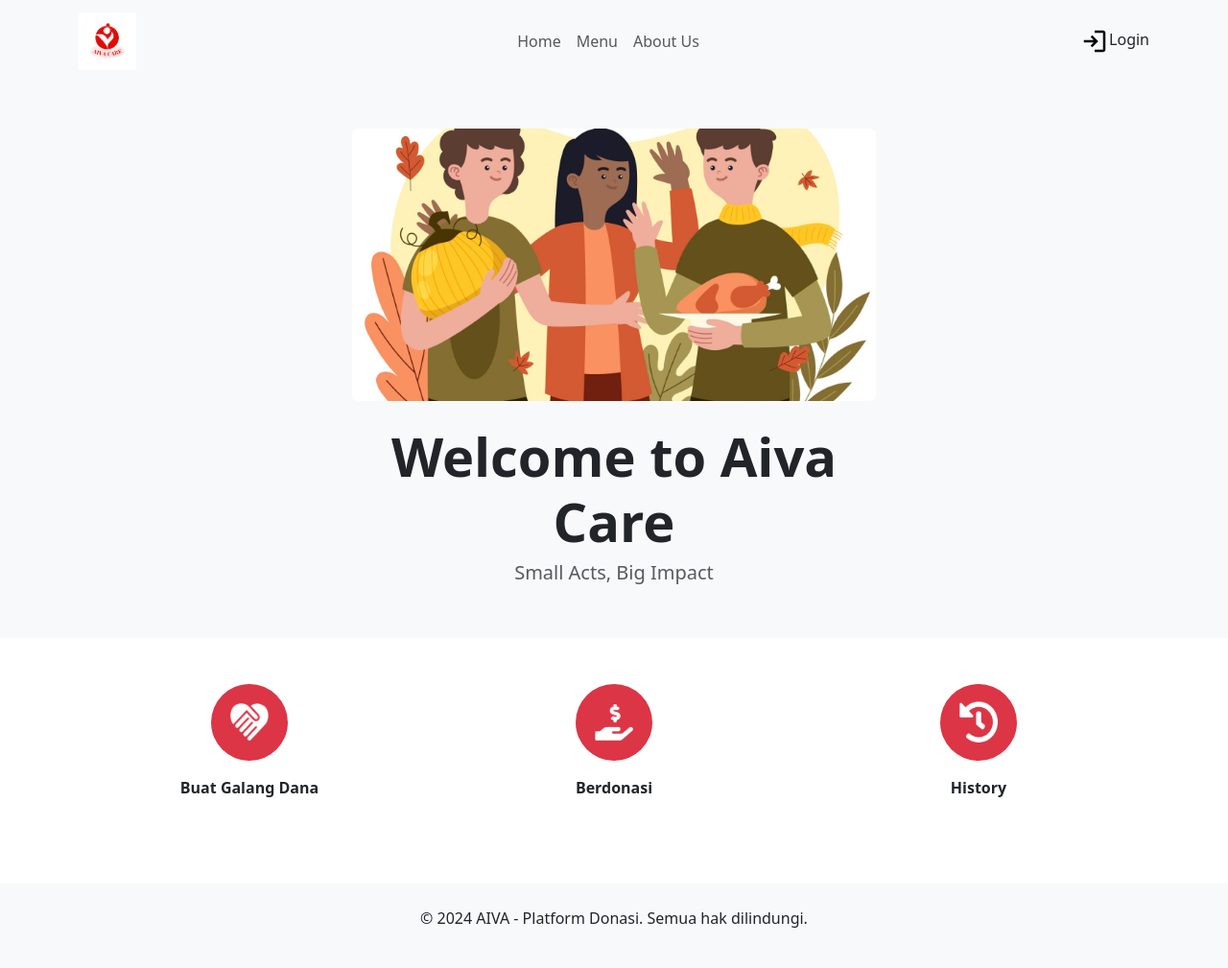
After one commit to Eval04/Aiva-care, a PHP site: page /home_page.php in a window 1280 px wide. The commit adds this page. Shown: the whole page at 96% size. Run offline with PHP 8.4, Linux system fonts and the light colour scheme.

Commit message:
home_page

```diff
--- /dev/null
+++ b/ccss/home_page.css
@@ -0,0 +1,4 @@
+.menu-section a {
+  text-decoration: none;
+  color: inherit;
+}
--- a/ccss/style.css
+++ b/ccss/style.css
@@ -1,6 +1,6 @@
 .card-img-top {
   width: 100%;
-  height: 500px;
+  height: 400px;
   object-fit: cover;
 }
 
--- /dev/null
+++ b/home_page.php
@@ -0,0 +1,113 @@
+<!DOCTYPE html>
+<html lang="en">
+<head>
+    <meta charset="UTF-8">
+    <meta name="viewport" content="width=device-width, initial-scale=1.0">
+    <title>Home Page</title>
+    <link href="https://cdn.jsdelivr.net/npm/bootstrap@5.3.2/dist/css/bootstrap.min.css" rel="stylesheet">
+    <link rel="stylesheet" href="ccss/home_page.css">
+</head>
+<body>
+
+<!-- Navbar -->
+<nav class="navbar navbar-expand-lg navbar-light bg-light">
+    <div class="container d-flex">
+        <!-- Logo -->
+        <a class="navbar-brand me-auto" href="#">
+            <img src="Asset/logo.jpg" alt="Aiva Care Logo" style="width: 60px;">
+        </a>
+
+        <!-- Navbar toggle button (for mobile view) -->
+        <button class="navbar-toggler" type="button" data-bs-toggle="collapse" data-bs-target="#navbarNav" aria-controls="navbarNav" aria-expanded="false" aria-label="Toggle navigation">
+            <span class="navbar-toggler-icon"></span>
+        </button>
+
+        <!-- Navbar items -->
+        <div class="collapse navbar-collapse justify-content-center" id="navbarNav">
+            <ul class="navbar-nav">
+                <li class="nav-item"><a class="nav-link" href="#">Home</a></li>
+                <li class="nav-item"><a class="nav-link" href="#">Menu</a></li>
+                <li class="nav-item"><a class="nav-link" href="#">About Us</a></li>
+            </ul>
+        </div>
+
+        <!-- Login button -->
+        <div class="ms-auto">
+
+            <a class="nav-link" href="login.php"> <svg xmlns="http://www.w3.org/2000/svg" width="30" height="30" viewBox="0 0 24 24"><path fill="#000000" d="M12 21v-2h7V5h-7V3h7q.825 0 1.413.588T21 5v14q0 .825-.587 1.413T19 21zm-2-4l-1.375-1.45l2.55-2.55H3v-2h8.175l-2.55-2.55L10 7l5 5z"/></svg>Login</a>
+
+        </div>
+    </div>
+</nav>
+
+
+<!-- Hero Section -->
+<section class="hero bg-light py-5">
+    <div class="container">
+        <div class="row justify-content-center align-items-center text-center">
+            <div class="col-lg-6">
+                <img src="Asset/hero.png" alt="Hero Image" class="img-fluid rounded mb-4">
+                <h2 class="display-4 fw-bold">Welcome to Aiva Care</h2>
+                <h4 class="lead text-muted">
+                Small Acts, Big Impact
+                </h4>
+            </div>
+        </div>
+    </div>
+</section>
+
+
+<!-- Menu Section-->
+<section class="menu-section py-5">
+    <div class="container">
+        <div class="row text-center">
+            <!-- Menu Item 1 -->
+            <div class="col-md-4 mb-4">
+                <a href="login.php">
+                <div class="d-flex flex-column align-items-center">
+                    <div class="icon-wrapper bg-danger rounded-circle d-flex justify-content-center align-items-center" style="width: 80px; height: 80px;">
+                        <img src="Asset/galangDonasi.png" alt="Buat Galang Dana" style="width: 50%; filter: invert(100%);">
+                    </div>
+                    <p class="mt-3 fw-bold">Buat Galang Dana</p>
+                </div>
+                </a>
+            </div>
+
+            <!-- Menu Item 2 -->
+            <div class="col-md-4 mb-4">
+                <a href="login.php">
+                <div class="d-flex flex-column align-items-center">
+                    <div class="icon-wrapper bg-danger rounded-circle d-flex justify-content-center align-items-center" style="width: 80px; height: 80px;">
+                        <img src="Asset/donasi.png" alt="Berdonasi" style="width: 50%; filter: invert(100%);">
+                    </div>
+                    <p class="mt-3 fw-bold">Berdonasi</p>
+                </div>
+                </a>
+            </div>
+
+            <!-- Menu Item 3 -->
+            <div class="col-md-4 mb-4">
+                <a href="login.php">
+                <div class="d-flex flex-column align-items-center">
+                    <div class="icon-wrapper bg-danger rounded-circle d-flex justify-content-center align-items-center" style="width: 80px; height: 80px;">
+                        <img src="Asset/history.png" alt="History" style="width: 50%; filter: invert(100%);">
+                    </div>
+                    <p class="mt-3 fw-bold">History</p>
+                </div>
+                </a>
+            </div>
+        </div>
+    </div>
+</section>
+
+<!-- footer Section -->
+<footer class="bg-light text-center py-4">
+        <p>&copy; 2024 AIVA - Platform Donasi. Semua hak dilindungi.</p>
+ </footer>
+
+
+
+
+<script src="https://cdn.jsdelivr.net/npm/bootstrap@5.3.2/dist/js/bootstrap.bundle.min.js"></script>
+</body>
+</html>
--- a/index.php
+++ b/index.php
@@ -23,7 +23,8 @@ if (!$result) {
 <body>
     <nav class="navbar navbar-expand-lg navbar-light bg-light">
         <div class="container">
-            <a class="navbar-brand" href="#"><img src="img/Sircle logo.png" alt="Aiva Care Logo" style="width: 50px;" class="mb-3">
+            <a class="navbar-brand" href="#">
+                <img src="Asset/logo.jpg" alt="Aiva Care Logo" style="width: 60px;" class="mb-3">
             </a>
             <button class="navbar-toggler" type="button" data-bs-toggle="collapse" data-bs-target="#navbarNav" aria-controls="navbarNav" aria-expanded="false" aria-label="Toggle navigation">
                 <span class="navbar-toggler-icon"></span>
--- a/login.php
+++ b/login.php
@@ -56,7 +56,7 @@ if ($_SERVER['REQUEST_METHOD'] == 'POST') {
 <body class="d-flex justify-content-center align-items-center vh-100">
     <div class="card shadow-lg p-4" style="width: 30rem;">
         <div class="text-center">
-            <img src="img/Sircle logo.png" alt="Aiva Care Logo" style="width: 80px;" class="mb-3">
+            <img src="Asset/logo.jpg" alt="Aiva Care Logo" style="width: 60px;" class="mb-3">
             <h4 class="mb-4">Login</h4>
         </div>
                 <!-- Menampilkan pesan error -->
--- a/login_user.php
+++ b/login_user.php
@@ -22,7 +22,7 @@ if (!$result) {
 <body>
     <nav class="navbar navbar-expand-lg navbar-light bg-light">
         <div class="container">
-        <a class="navbar-brand" href="#"><img src="img/Sircle logo.png" alt="Aiva Care Logo" style="width: 50px;" class="mb-3">
+        <a class="navbar-brand" href="#"><img src="Asset/logo.jpg" alt="Aiva Care Logo" style="width: 60px;" class="mb-3">
         </a>
             <button class="navbar-toggler" type="button" data-bs-toggle="collapse" data-bs-target="#navbarNav" aria-controls="navbarNav" aria-expanded="false" aria-label="Toggle navigation">
                 <span class="navbar-toggler-icon"></span>
--- a/register.php
+++ b/register.php
@@ -57,7 +57,7 @@ if ($_SERVER['REQUEST_METHOD'] === 'POST') {
 <body class="d-flex justify-content-center align-items-center vh-100">
     <div class="card shadow-lg p-4" style="width: 30rem;">
         <div class="text-center">
-            <img src="img/Sircle logo.png" alt="Aiva Care Logo" style="width: 80px;" class="mb-3">
+            <img src="Asset/logo.jpg" alt="Aiva Care Logo" style="width: 60px;" class="mb-3">
             <h4 class="mb-4">Daftar Akun Baru</h4>
         </div>
 
```
Also changed, not shown: Asset/donasi.png (added), Asset/galangDonasi.png (added), Asset/hero.png (added), Asset/history.png (added), Asset/logo.jpg (added).
